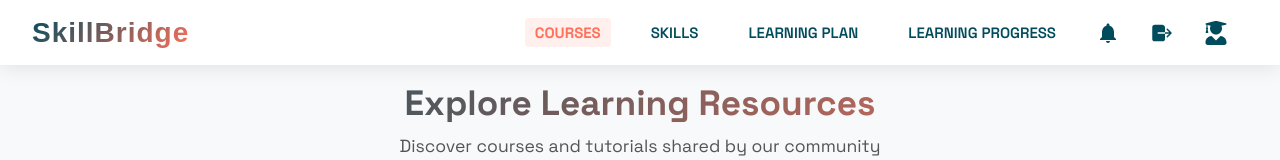
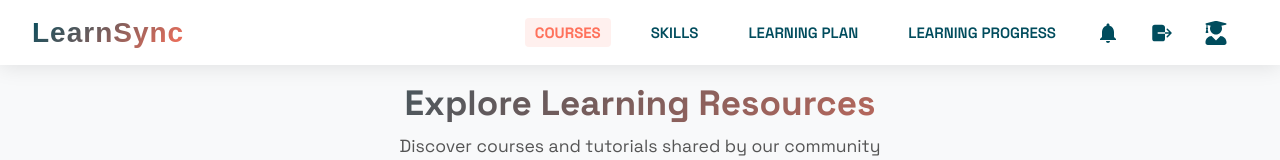
Before and after one commit to kavindunilusha/LearnSync, a React (Create React App) app in the folder frontend/: page /allCourses in a window 1280 px wide. Shown: the top 160 px of the page. Built offline with nearby package versions, Linux system fonts and the light colour scheme; no server answers.

Commit message:
change navbarname

```diff
--- a/frontend/src/Components/NavBar/NavBar.js
+++ b/frontend/src/Components/NavBar/NavBar.js
@@ -68,7 +68,7 @@ function NavBar() {
             <div className="nav_con">
                 <div className='nav_item_set'>
                     <div className='side_logoo'>
-                        SkillBridge
+                        LearnSync
                     </div>
                     <div className='nav_bar_item'>
                         <p
```
